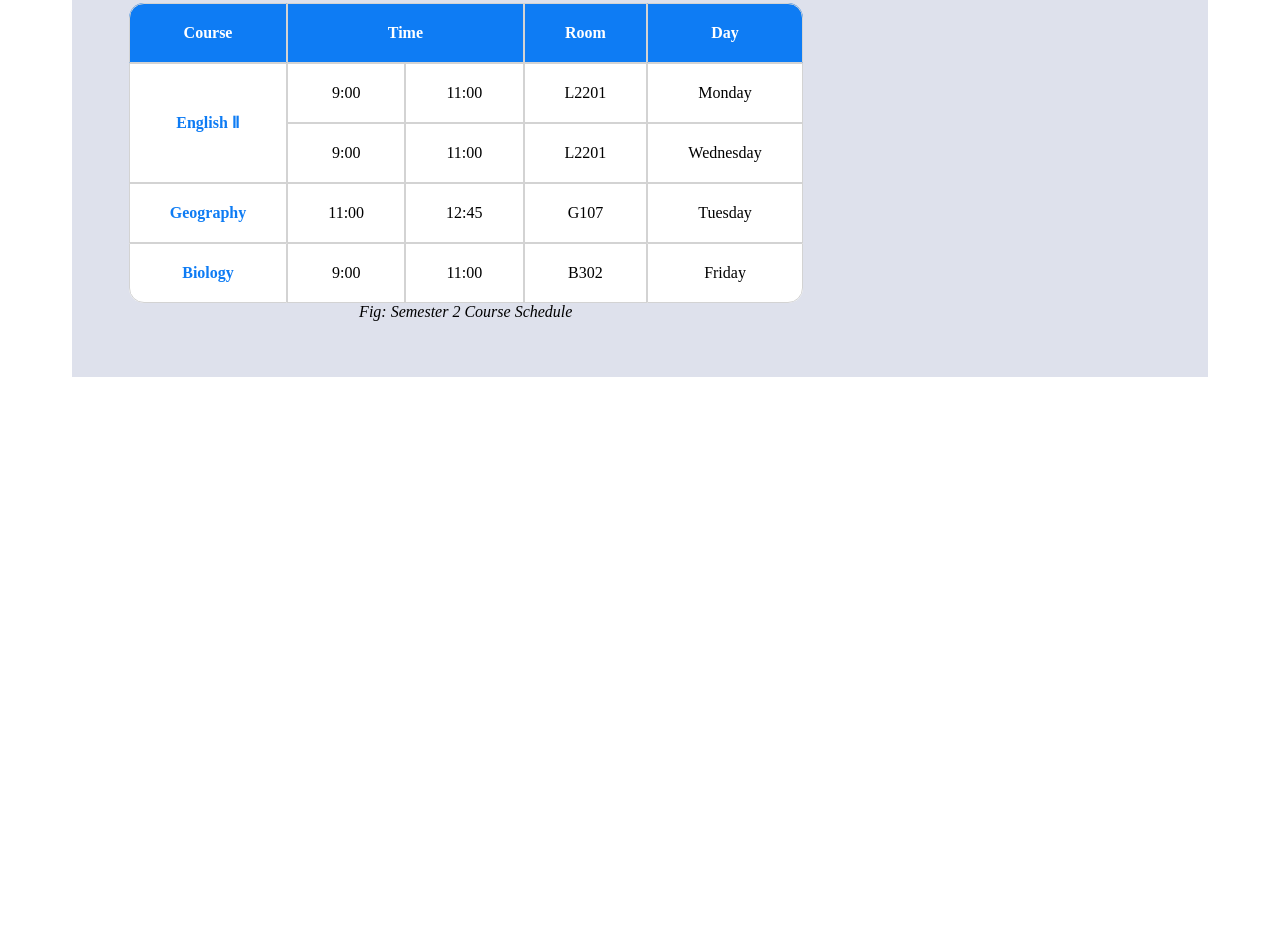
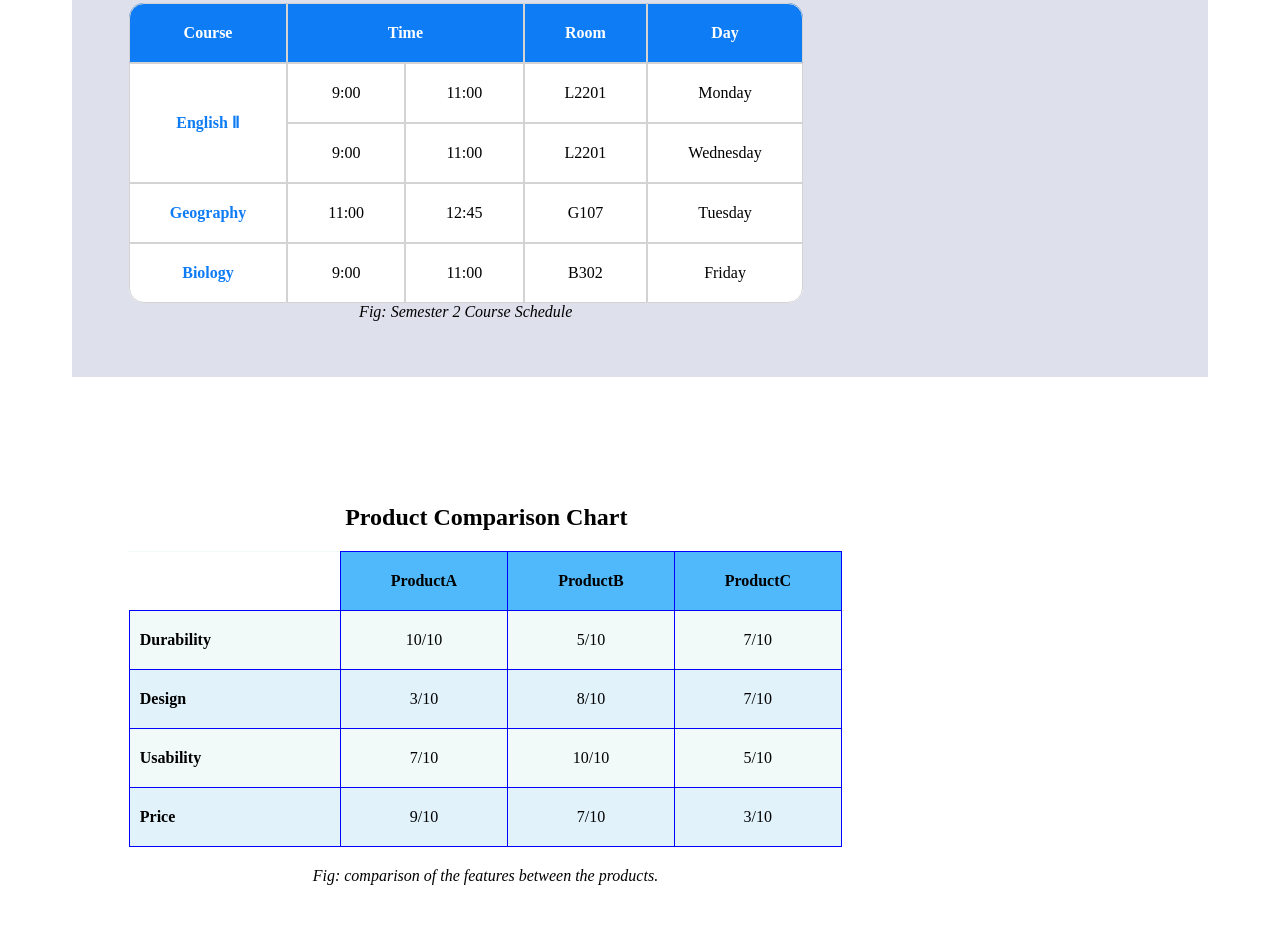
Before and after one commit to hokanitao/html-tables-example, a plain HTML site: page index.html in a window 1280 px wide. Shown: the part 194-1139 px from the top of the page. Before the commit the page ends 800 px from the top, so only its background shows below. Drawn offline with Linux system fonts and the light colour scheme.

Commit message:
Product Comparison Chart Added

```diff
--- a/index.html
+++ b/index.html
@@ -53,8 +53,50 @@
     </div>
   </section>
 
-  <div>
+  <div class="spacer"></div>
 
-  </div>
+  <section class="section2">
+    <h2>Product Comparison Chart</h2>
+    <div>
+      <table>
+        <caption>Fig: comparison of the features between the products.</caption>
+        <thead>
+          <tr>
+            <th id="zero"></th>
+            <th id="producta" scope="col">ProductA</th>
+            <th id="productb" scope="col">ProductB</th>
+            <th id="productc" scope="col">ProductC</th>
+          </tr>
+        </thead>
+        <tbody>
+          <tr>
+            <th id="durability scope="row">Durability</th>
+            <td headers="producta durability">10/10</td>
+            <td headers="productb durability">5/10</td>
+            <td headers="productc durability">7/10</td>
+          </tr>
+          <tr>
+            <th id="design scope="row">Design</th>
+            <td headers="producta design">3/10</td>
+            <td headers="productb design">8/10</td>
+            <td headers="productc design">7/10</td>
+          </tr>
+          <tr>
+            <th id="usability scope="row">Usability</th>
+            <td headers="producta usability">7/10</td>
+            <td headers="productb usability">10/10</td>
+            <td headers="productc usability">5/10</td>
+          </tr>
+          <tr>
+            <th id="price scope="row">Price</th>
+            <td headers="producta price">9/10</td>
+            <td headers="productb price">7/10</td>
+            <td headers="productc price">3/10</td>
+          </tr>
+        </tbody>
+      </table>
+    </div>
+  </section>
+
 </body>
 </html>
--- a/main.css
+++ b/main.css
@@ -6,12 +6,13 @@ body {
   background-color: #dee1ec;
   padding: 5%;
 }
+
 h1 {
   width: 700px;
   text-align: center;
 }
 
-table {
+.section1 table {
   background-color: white;
   border-collapse: separate;
   border-spacing: 0;
@@ -20,22 +21,22 @@ table {
   overflow: hidden;
 }
 
-thead {
+.section1 thead {
   background-color: #0e7cf4;
   color: white;
   margin: 2%;
 }
 
-tbody {
+.section1 tbody {
   background-color: white;
 }
 
-caption {
+.section1 caption {
   caption-side: bottom;
   font-style: italic;
 }
 
-th, td {
+.section1 th, .section1 td {
   padding: 20px 40px 20px 40px;
   border: 1px solid lightgray;
 }
@@ -59,3 +60,55 @@ th, td {
 #english, #geography, #biology {
   color: #0e7cf4;
 }
+
+.spacer {
+  height: 50px;
+}
+
+.section2 {
+  padding: 5%;
+  color: black;
+}
+
+h2 {
+  width: 715px;
+  text-align: center;
+}
+
+.section2 table {
+  background-color: white;
+  border-collapse: collapse;
+  text-align: center;
+  background-color: #f1f9f9;
+}
+
+.section2 thead {
+  background-color: #4fb9fc;
+  margin: 2%;
+}
+
+.section2 caption {
+  caption-side: bottom;
+  font-style: italic;
+  margin-top: 20px;
+}
+
+.section2 th, td {
+  padding: 20px 50px 20px 50px;
+  border: 1px solid blue;
+}
+
+.section2 table tr:nth-child(even) {
+  background-color: #e1f2fb;
+}
+
+#zero {
+  border: 0;
+  background-color: white;
+}
+
+.section2 tbody th {
+  padding-left: 10px;
+  text-align: left;
+  width: 150px;
+}
```
